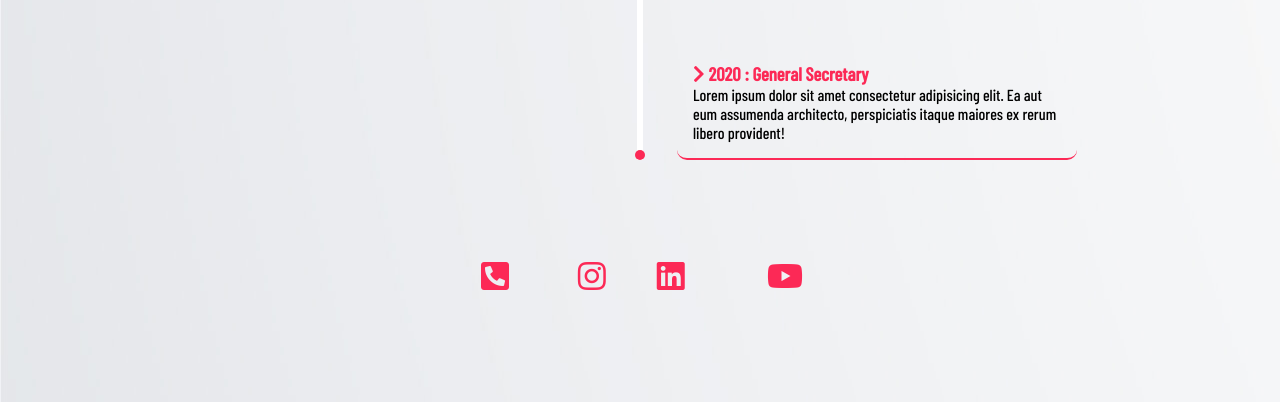
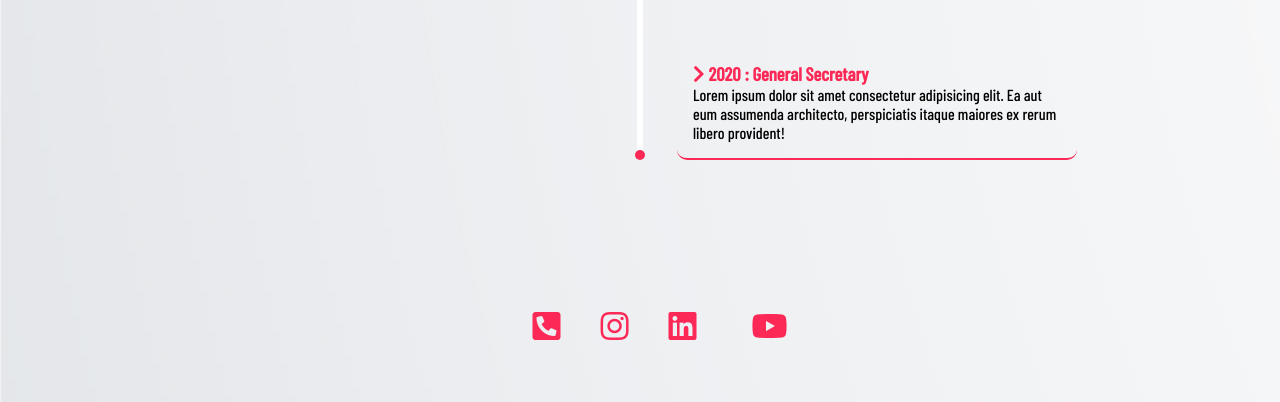
Before and after one commit to prateekrusta/builditbetter, a PHP site: page /home.html in a window 1280 px wide. Shown: the part 1133-1535 px from the top of the page. Run offline with PHP 8.4, Linux system fonts and the light colour scheme.

Commit message:
final website

```diff
--- a/assets/css/login.css
+++ b/assets/css/login.css
@@ -294,10 +294,6 @@ textarea:focus {
   margin-top: 60px;
 }
 
-.team-in:last-child {
-  /* border-bottom: 2px solid #fc2956; */
-}
-
 .team-photo,
 .team-position,
 .team-member,
@@ -337,20 +333,33 @@ textarea:focus {
   padding: 50px 100px;
   box-shadow: 0 6px 16px rgba(0, 0, 0, 0.2);
 }
-
-.social-media-buttons{
-  display: grid;
-  margin-top: 50px;
-  grid-template-columns: 8fr 2fr 2fr 2fr 2fr 8fr;
+.social-handles {
+  margin-top: 100px;
+  margin-left: 39%;
 }
-
-.social-in i{
+.social-media-buttons {
+  display: flex;
+  flex-direction: row;
+}
+.social-media-buttons li {
+  list-style: none;
+  margin: 0 20px;
+}
+.social-media-buttons li:last-child {
+  margin-left: 0;
+}
+.social-in i {
   color: #fc2956;
+  transition: all 0.3s ease-in-out;
+}
+.social-in a:hover i {
+  color: #556270;
 }
 
 .bg-fields {
   background: url("../images/backback.png");
 }
+
 .parallax {
   background-position: top center;
   background-repeat: no-repeat;
--- a/home.html
+++ b/home.html
@@ -99,23 +99,22 @@
               </ul>
             </section>
             </div>
-
-            <div class="social-media-buttons" align="center">
-              <div></div>
-              <div class="social-in">
+          <div class="social-handles">
+            <ul class="social-media-buttons" align="center">
+              <li class="social-in">
                 <a href="tel:+919654035083"><i class="fas fa-phone-square-alt fa-2x"></i></a>
-              </div>
-              <div class="social-in">
+              </li>
+              <li class="social-in">
                 <a href="https://www.instagram.com/arshmittal16/" target="_blank"><i class="fab fa-instagram fa-2x"></i></a>
-              </div>
-              <div class="social-in">
+              </li>
+              <li class="social-in">
                 <a href="https://www.linkedin.com/in/arsh-mittal-079308171/" target="_blank"><i class="fab fa-linkedin fa-2x" style="margin-right: 35px;"></i></a>
-              </div>
-              <div class="social-in">
+              </li>
+              <li class="social-in">
                 <a href="https://www.youtube.com/user/arshmittal16" target="_blank"><i class="fab fa-youtube fa-2x"></i></a>
-              </div>
-            </div>
-            <div></div>
+              </li>
+            </ul>
+          </div>
           </div>
 
 
```
Also changed, not shown: assets/css/style.css (+8 -3 lines), index.html (+9 -8 lines).
